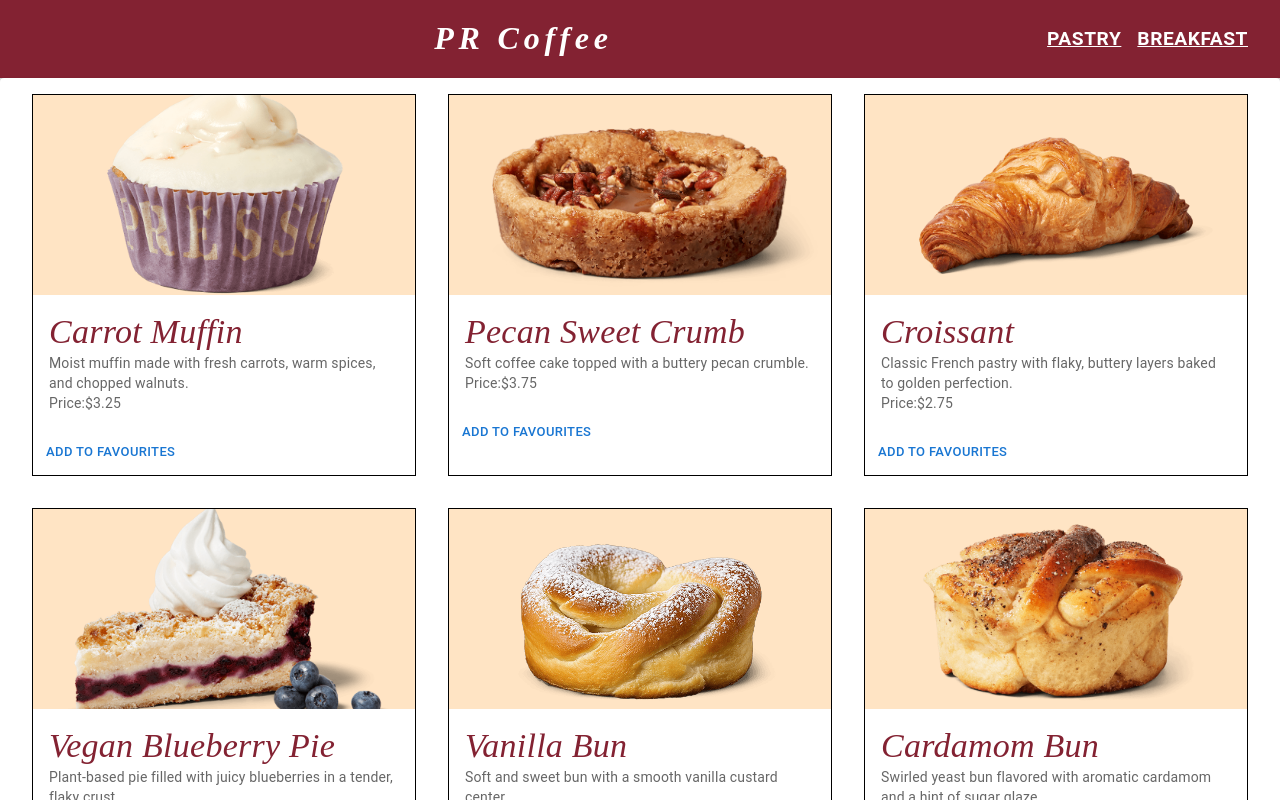
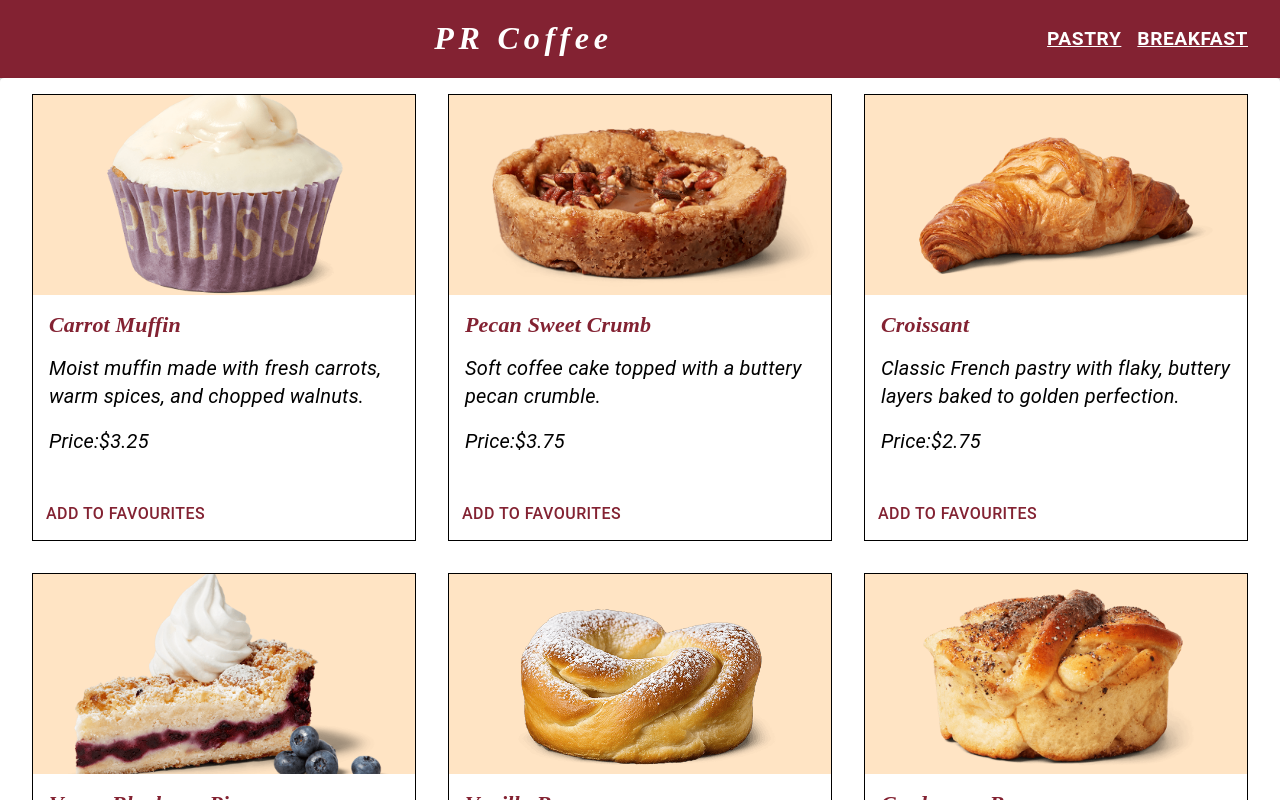
Before and after one commit to Svpriyaa2808/coffeeshop_mui_assignment, a Next.js app: page /pastry in a window 1280 px wide. Shown: the top 800 px of the page. Built offline with nearby package versions, Linux system fonts and the light colour scheme; some icons are missing; what @mui/material-nextjs would draw is missing.

Commit message:
aligning and fixing height for description

```diff
--- a/src/app/pastry/page.tsx
+++ b/src/app/pastry/page.tsx
@@ -43,6 +43,16 @@ const handleClick = (item: PastryType) => {
 }
 
 export default function ImgMediaCard() {
+
+    const styled ={
+        content : {
+            color: "black",
+            fontStyle:"italic",
+            fontSize:"20px",
+            my:2
+        }
+    }
+
   return (
     <Card  sx={{ display: "flex",
         flexWrap:"wrap",
@@ -69,28 +79,36 @@ export default function ImgMediaCard() {
 
         }}
       />
-      <CardContent>
+      <CardContent sx={{
+        minHeight:"180px"
+      }}>
         <Typography gutterBottom variant="h4" component="a"
          href={`/pastry/${item.name.toLowerCase()}`}
         sx={{fontFamily: "Almendra",
             fontStyle:"italic",
-            fontWeight:"400",
+            fontWeight:"700",
             color:"#832232",
-             textDecoration:"none"
+            textDecoration:"none",
+            fontSize:"22px"
         }}>
           {item.name}
         </Typography>
-        <Typography variant="body2"  sx={{ color: 'text.secondary' }}>
+        <Typography variant="body2"  sx={styled.content}>
           {item.description}
         </Typography>
-        <Typography variant="body2" sx={{ color: 'text.secondary' }}>
+        <Typography variant="body2" sx={styled.content}>
           Price:{`$${item.price}`}
         </Typography>
       </CardContent>
       <CardActions>
-      <Button onClick={()=>handleClick(item)} size="small">Add to Favourites</Button>
+      <Button onClick={()=>handleClick(item)} size="small" sx={
+        {
+            fontSize : "16px",
+            color : "#832232"
+        }
+      }>Add to Favourites</Button>
         <FavoriteIcon  sx={{
-            fill:"red"
+            fill:"#832232"
         }}></FavoriteIcon>
       </CardActions>
       </Container>
--- a/src/components/Header/index.tsx
+++ b/src/components/Header/index.tsx
@@ -28,8 +28,6 @@ function ResponsiveAppBar() {
   const handleCloseNavMenu = () => {
     setAnchorElNav(null);
   };
-
-
 
   return (
     <AppBar sx={{
@@ -125,7 +123,8 @@ function ResponsiveAppBar() {
               <Button
                 key={page}
                 onClick={handleCloseNavMenu}
-                href={`${page.toLowerCase()}`}
+                component = "a"
+                href={`/${page.toLowerCase()}`}
                 sx={{ my: 2,
                     color: 'white',
                     display: 'block' ,
```
